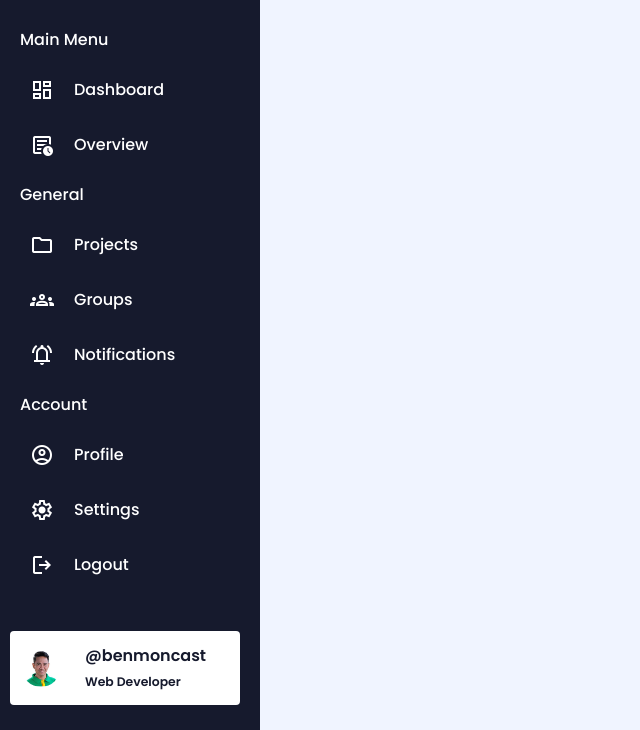
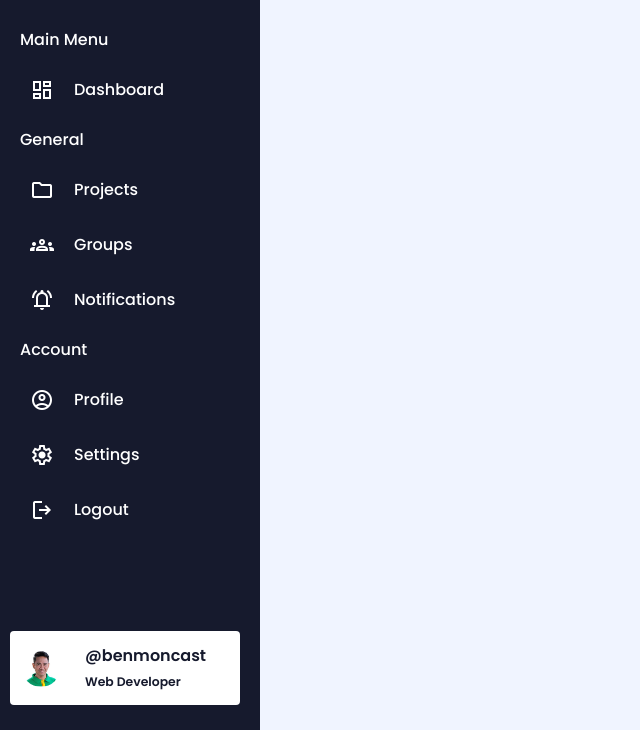
Before and after one commit to benmoncast/web-project, a plain HTML site: page HTML CSS/Create A Sidebar Menu using HTML and CSS only/index.html in a window 1280 px wide. Shown: the part 70-800 px from the top of the page, without its empty margins (0-640 px from the left). Drawn offline with nearby package versions, Linux system fonts and the light colour scheme.

Commit message:
Remove Overview Tab

```diff
--- a/HTML CSS/Create A Sidebar Menu using HTML and CSS only/index.html
+++ b/HTML CSS/Create A Sidebar Menu using HTML and CSS only/index.html
@@ -30,10 +30,7 @@
           >
         </li>
         <li>
-          <a href="#"
-            ><span class="material-symbols-outlined"> overview </span
-            >Overview</a
-          >
+
         </li>
 
         <h4>
```
